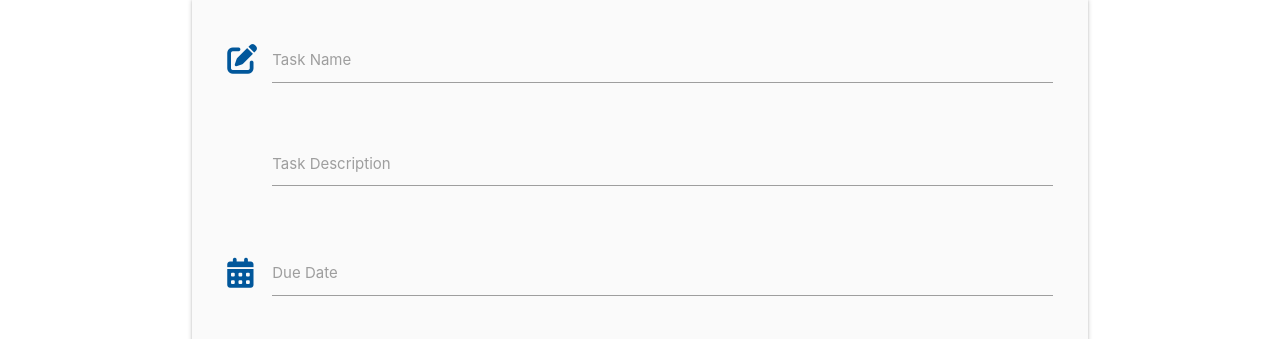
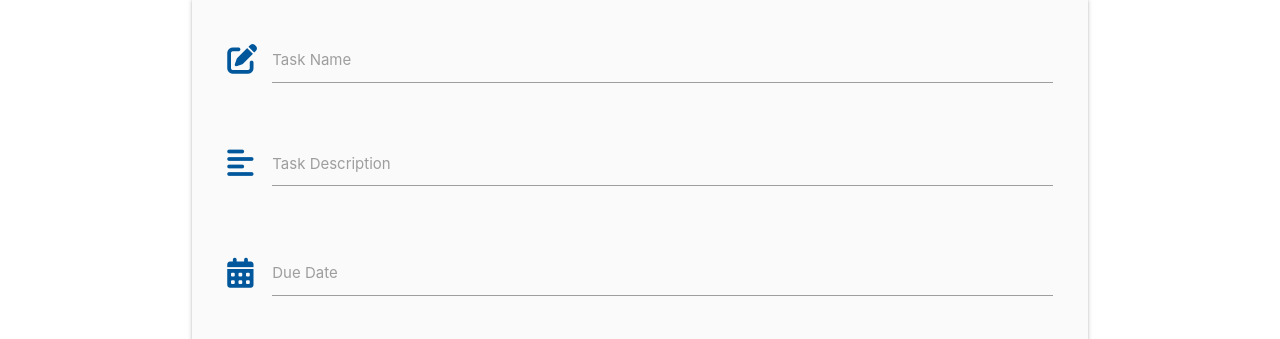
Before and after one commit to mika-sims/Task-Manager, a Flask app: page /add_task in a window 1280 px wide. Shown: the part 161-500 px from the top of the page. Run offline with Flask 2, Linux system fonts and the light colour scheme; data that the repository does not hold is empty; some libraries are stand-ins or nearby versions.

Commit message:
Fix typo

```diff
--- a/taskmanager/templates/add_task.html
+++ b/taskmanager/templates/add_task.html
@@ -18,7 +18,7 @@
         <!-- Task description start -->
         <div class="row">
             <div class="input-field col s12">
-                <i class="fa-solid faalign-left prefix light-blue-text text-darken-4"></i>
+                <i class="fa-solid fa-align-left prefix light-blue-text text-darken-4"></i>
                 <textarea id="task_description" name="task_description" minlength="5" maxlength="200" type="text"
                     class="materialize-textarea validate" required></textarea>
                 <label for="task_description">Task Description</label>
```
